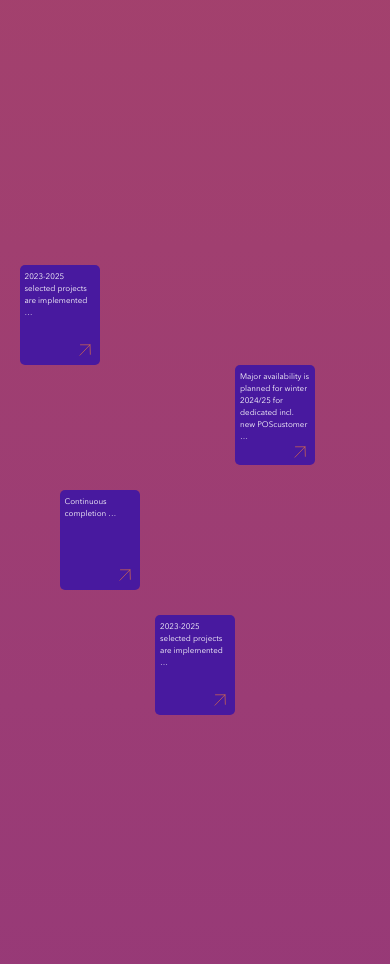
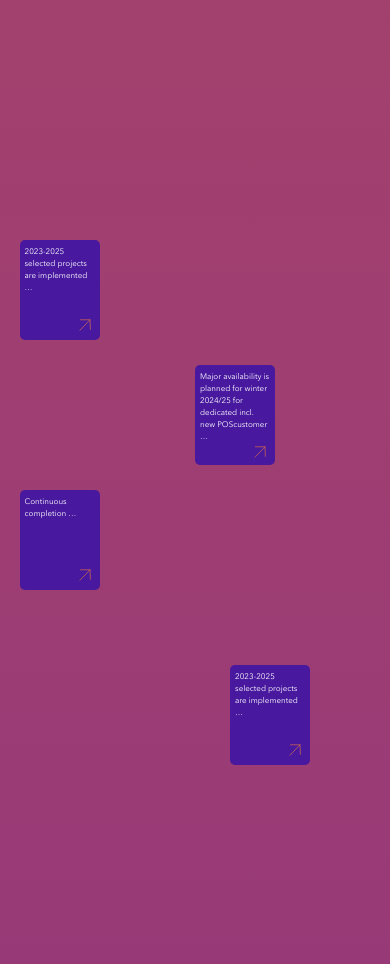
Before and after one commit to SateSate/axess-microsite, a PHP site: page / in a window 390 px wide. Shown: the part 3782-4746 px from the top of the page. Run offline with PHP 8.4, Linux system fonts and the light colour scheme; some libraries are stand-ins or nearby versions.

Commit message:
vertical line section mobile

```diff
--- a/assets/css/style.css
+++ b/assets/css/style.css
@@ -493,44 +493,25 @@
 
 #roadmap-card-01 {
   left: 0;
-  transform: translate(25%, 0);
+  top: -5%;
 }
 
 #roadmap-card-02 {
   top: 15%;
-  left: 50%;
-  transform: translate(50%, 0%);
+  left: 85%;
 }
 
 #roadmap-card-03 {
-  top: 45%;
-  left: 0%;
-  transform: translate(50%, 0%);
+  top: 40%;
+  left: 45%;
 }
 
 #roadmap-card-04 {
-  top: 75%;
-  left: 50%;
-  transform: translate(-50%, 0);
+  top: 85%;
+  left: 5%;
 }
 
 @media screen and (max-width: 1300px) {
-  #roadmap-card-01 {
-    left: 0;
-    transform: translate(0%, 0);
-  }
-
-  #roadmap-card-02 {
-    top: 20%;
-    left: 50%;
-    transform: translate(50%, 0%);
-  }
-
-  #roadmap-card-04 {
-    top: 70%;
-    left: 50%;
-    transform: translate(-50%, 0);
-  }
 
   .roadmap-cards-wrapper {
     height: 1600px;
@@ -557,6 +538,18 @@
     .roadmap-cards-wrapper {
       height: 1300px;
     }
+
+    #roadmap-card-03 {
+      top: 50%;
+      left: 0%;
+    }
+
+    #roadmap-card-04 {
+      top: 85%;
+      left: 30%;
+    }
+
+
   }
 
   @media screen and (max-width: 700px) {
@@ -580,6 +573,22 @@
     .roadmap-cards-wrapper {
       height: 800px;
     }
+
+    #roadmap-card-02 {
+      top: 15%;
+      left: 75%;
+    }
+
+    #roadmap-card-03 {
+      top: 45%;
+      left: 40%;
+    }
+
+    #roadmap-card-04 {
+      top: 90%;
+      left: 20%;
+    }
+
   }
   @media screen and (max-width: 500px) {
     .roadmap-card {
@@ -596,6 +605,21 @@
     .roadmap-cards-wrapper {
       height: 500px;
     }
+
+    #roadmap-card-02 {
+      top: 20%;
+      left: 50%;
+    }
+
+    #roadmap-card-03 {
+      top: 45%;
+      left: 0%;
+    }
+    #roadmap-card-04 {
+      top: 80%;
+      left: 60%;
+    }
+
   }
 }
 
--- a/assets/js/script.js
+++ b/assets/js/script.js
@@ -148,7 +148,6 @@
       scrub: 1,
       end: '+=' + window.innerWidth,
       start: 'top top',
-      markers: true,
     },
   });
 
@@ -177,14 +176,34 @@
 });
 
 //VERTICAL LINE SECTION
-gsap.to('.roadmap-line-container', {
+gsap
+  .timeline({
     scrollTrigger: {
       trigger: '.roadmap-cards',
       scrub: 1,
       start: 'top center',
-    end: 'center bottom',
-    endTrigger: '.campaign-h1',
+      end: 'center top',
       ease: Power4.easeOut,
     },
+  })
+  .to('.roadmap-line-container', {
+    height: '25%',
+  })
+  .to('.roadmap-line-container', {
+    height: '35%',
+  })
+  .to('.roadmap-line-container', {
+    height: '45%',
+  })
+  .to('.roadmap-line-container', {
+    height: '55%',
+  })
+  .to('.roadmap-line-container', {
+    height: '65%',
+  })
+  .to('.roadmap-line-container', {
+    height: '75%',
+  })
+  .to('.roadmap-line-container', {
     height: '100%',
   });
```
Also changed, not shown: assets/img/roadmap-arrow.svg, assets/img/roadmap-line.svg. Lines whose indentation alone changed are shown as unchanged.
